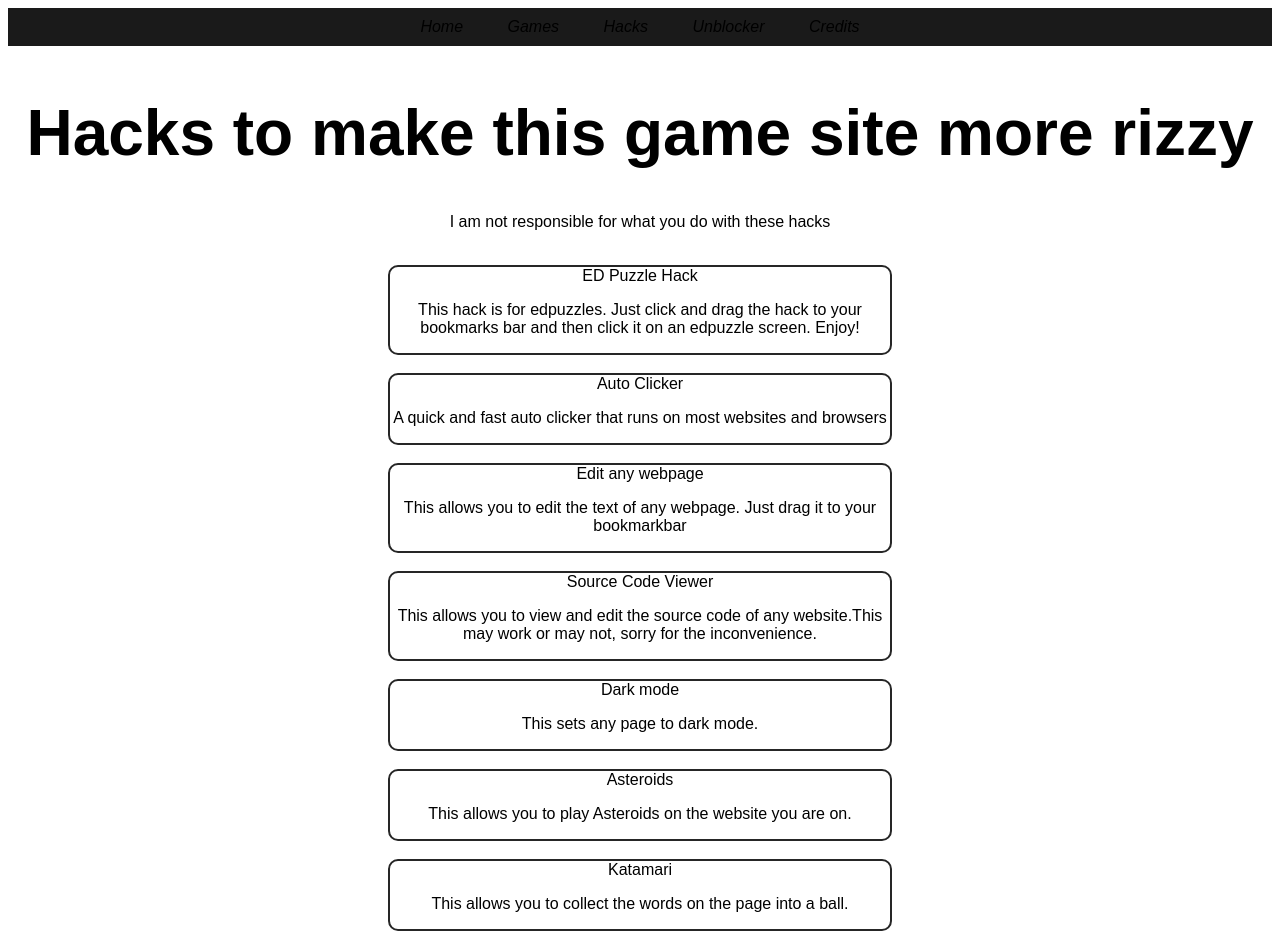
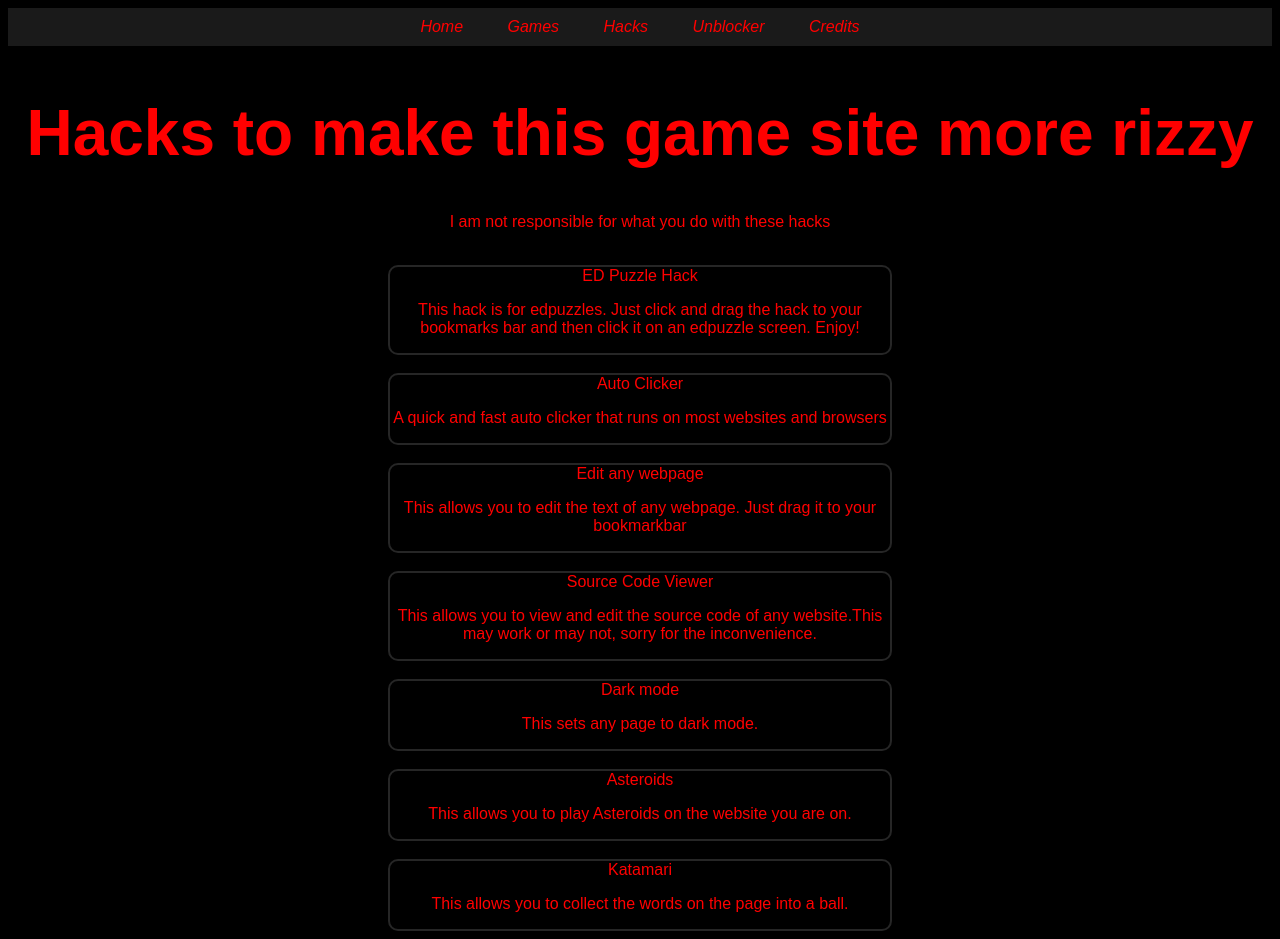
Before and after one commit to qst2r/qst2r-DARKRIZZ, a plain HTML site: page Hacks.html in a window 1280 px wide. Drawn offline with Linux system fonts and the light colour scheme; a script that the page names is missing; a web font is replaced by a local one.

Commit message:
Update hacks.css

```diff
--- a/hacks.css
+++ b/hacks.css
@@ -1,13 +1,13 @@
 body {
-    color:#000000;
-    background-color: white;
+    color:#FF0000;
+    background-color: Black;
     text-align: center;
     font-family: 'Contrail One', sans-serif;
     justify-content: space-between;
 }
 
 h1 {
-    color: #000000;
+    color: #FF0000;
     font-family: 'Contrail One', sans-serif;
     font-size: 4em;
     margin-block-start: 0.67em;
@@ -17,24 +17,24 @@ h1 {
     font-weight: light;
     margin-top: 50px;
     justify-content: center;
-    background-color: white;
+    background-color: Black;
 }
 
 h2 {
-    color: #000000;
+    color: #FF0000;
     font-family: 'Contrail One', sans-serif;
     text-decoration: none;
 }
 
 p {
-    color: #000000;
+    color: #FF0000;
     font-family: 'Contrail One', sans-serif;
     text-decoration: none;
 }
 
 nav a {
     margin: 20px;
-    color: #000000;
+    color: #FF0000;
     text-align: center;
     text-decoration: none;
     font-family: 'Contrail One', sans-serif;
@@ -43,7 +43,7 @@ nav a {
 
   .hacks a {
     text-decoration: none;
-    color: #000000;
+    color: #FF0000;
     font-family: 'Contrail One', sans-serif;
     text-decoration: none;
     border: 2px solid #262626;
@@ -53,7 +53,7 @@ nav a {
   }
 
   .hacks:hover {
-    color: #000000;
+    color: #FF0000;
     background-color: #262626;
     font-family: 'Contrail One', sans-serif;
     text-decoration: none;
```
